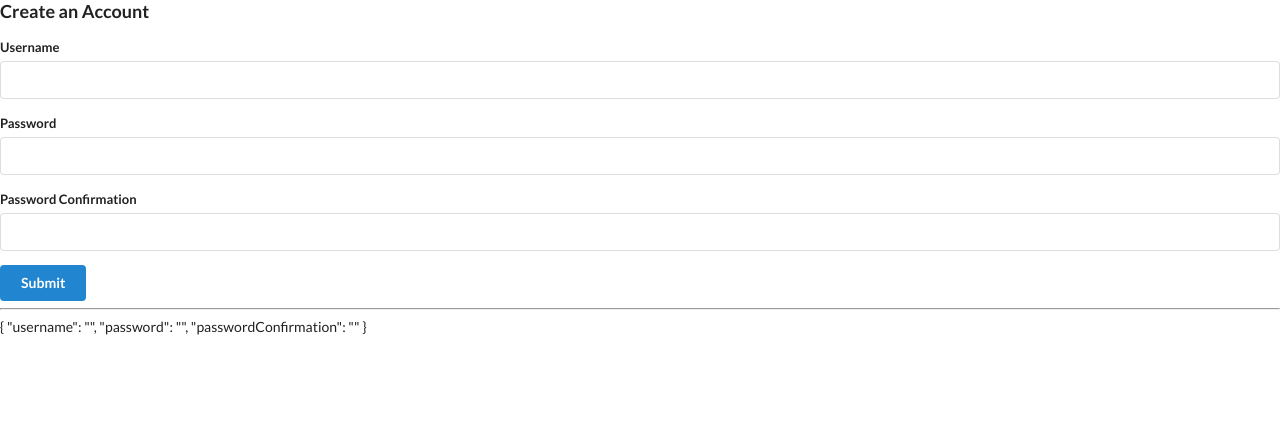
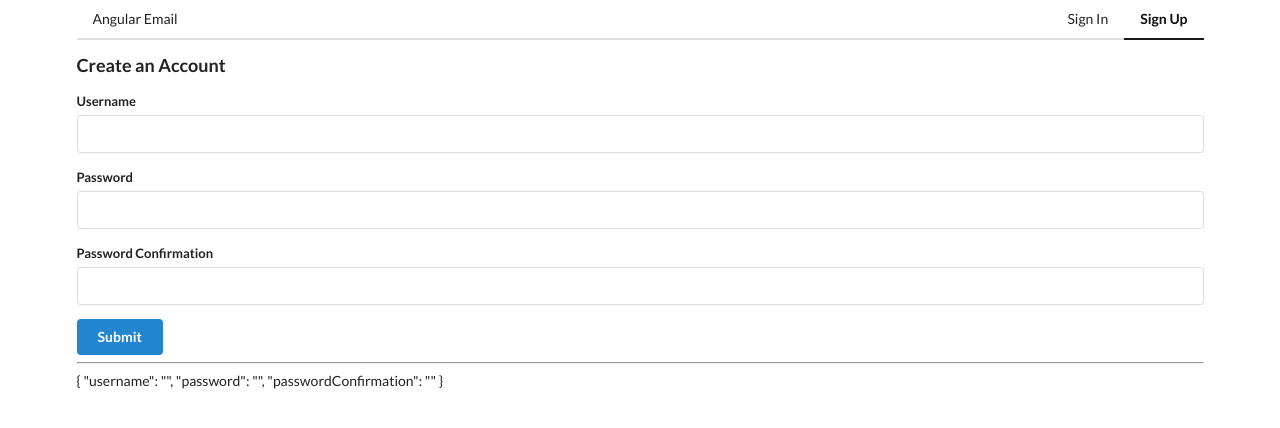
Before and after one commit to BalwantSandhu/emailclient, an Angular app: page /signup in a window 1280 px wide. Shown: the top 428 px of the page. Built offline with nearby package versions, Linux system fonts and the light colour scheme.

Commit message:
got the headers

```diff
--- a/src/app/app.component.html
+++ b/src/app/app.component.html
@@ -1 +1,26 @@
-<router-outlet></router-outlet>
+<div class="ui container">
+    <div class="ui secondary pointing menu">
+        <a routerLink="/" class="item">Angular Email</a>
+
+        <div class="right menu">
+            <ng-container *ngIf="(signedin$ | async)">
+                <a class="ui item" routerLink="/inbox" routerLinkActive="active">
+                    Inbox
+                </a>
+                <a class="ui item" routerLink="/signout" routerLinkActive="active">
+                    Sign Out
+                </a>
+            </ng-container>
+            <ng-container *ngIf="!(signedin$ | async)">
+                <a class="ui item" routerLink="/" [routerLinkActiveOptions]="{ exact: true }" routerLinkActive="active">
+                    Sign In
+                </a>
+                <a class="ui item" routerLink="/signup" routerLinkActive="active">
+                    Sign Up
+                </a>
+            </ng-container>
+        </div>
+    </div>
+
+    <router-outlet></router-outlet>
+</div>
--- a/src/app/app.component.ts
+++ b/src/app/app.component.ts
@@ -1,12 +1,26 @@
 import { Component } from '@angular/core';
-import { RouterOutlet } from '@angular/router';
+import { RouterOutlet, RouterLinkWithHref, RouterLinkActive } from '@angular/router';
+import { AuthService } from './auth/auth.service';
+import { NgIf } from "@angular/common";
+import { BehaviorSubject } from 'rxjs';
+import { AsyncPipe } from '@angular/common';
 
 @Component({
   selector: 'app-root',
-  imports: [RouterOutlet],
+  imports: [RouterOutlet, RouterLinkWithHref, RouterLinkActive, NgIf, AsyncPipe],
   templateUrl: './app.component.html',
   styleUrl: './app.component.css'
 })
 export class AppComponent {
-  title = 'emailclient';
+  signedin$: BehaviorSubject<boolean>;
+
+  constructor(private authService: AuthService){
+    this.signedin$ = this.authService.signedin$;
+  }
+
+  // ngOnInit(){
+  //   this.authService.signedin$.subscribe((signedin) => {
+  //     this.signedin = signedin;
+  //   })
+  // }
 }
--- a/src/app/auth/auth.service.ts
+++ b/src/app/auth/auth.service.ts
@@ -1,5 +1,6 @@
 import { HttpClient } from '@angular/common/http';
 import { inject, Injectable } from '@angular/core';
+import { BehaviorSubject, tap } from 'rxjs';
 
 interface SignupCredentials {
   username: string,
@@ -20,6 +21,7 @@ export class AuthService {
   http = inject(HttpClient);
 
   rootUrl = 'https://api.angular-email.com';
+  signedin$ = new BehaviorSubject(false);
 
   usernameAvailable(username:string){
     return this.http.post<{ available: boolean }>(`${this.rootUrl}/auth/username`,{
@@ -30,6 +32,10 @@ export class AuthService {
   signup( credentials: SignupCredentials ){
     return this.http.post<SignupResponse>(`${this.rootUrl}/auth/signup`,
       credentials
+    ).pipe(
+      tap(() => {
+        this.signedin$.next(true);
+      })
     );
   }
 }
```
